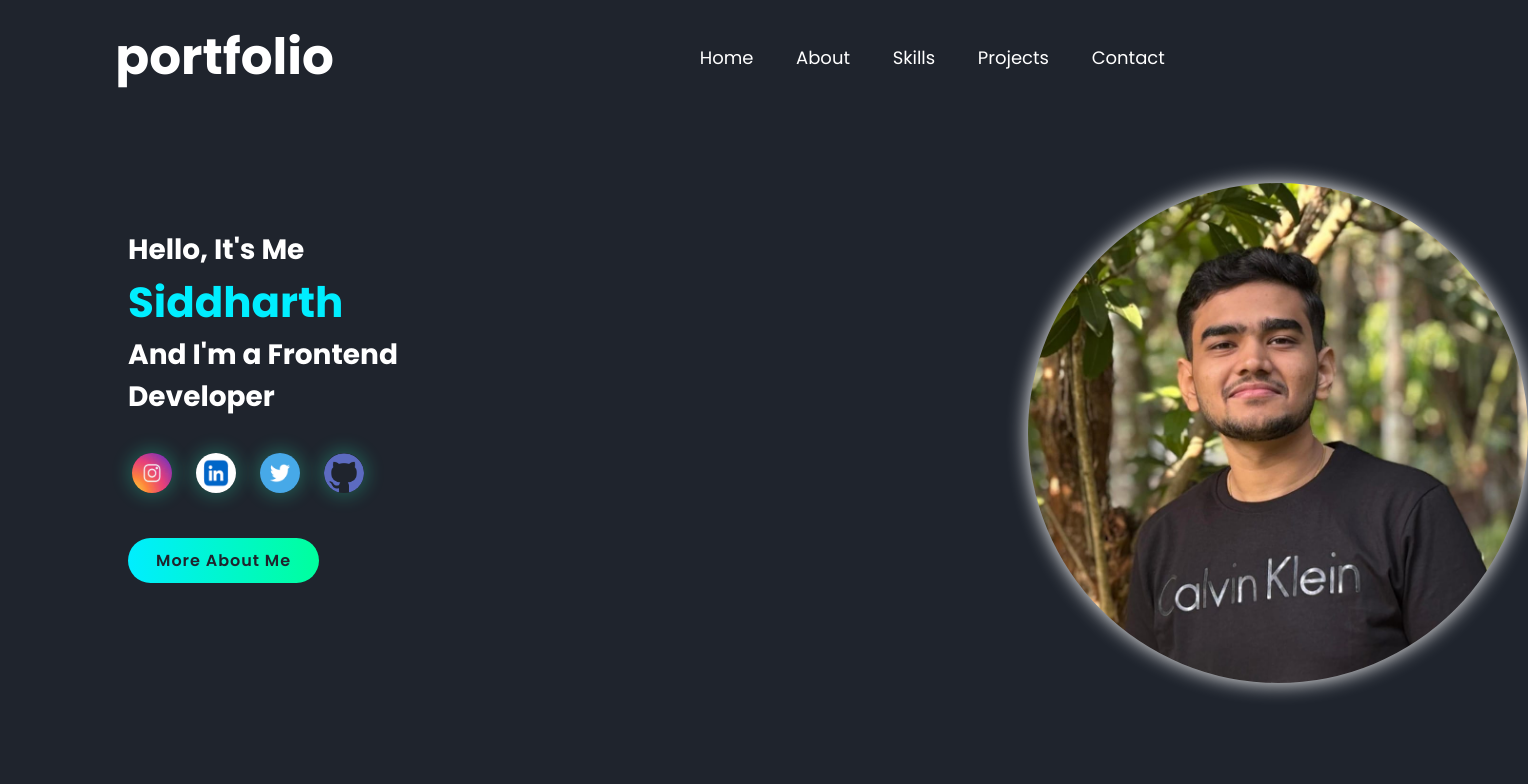
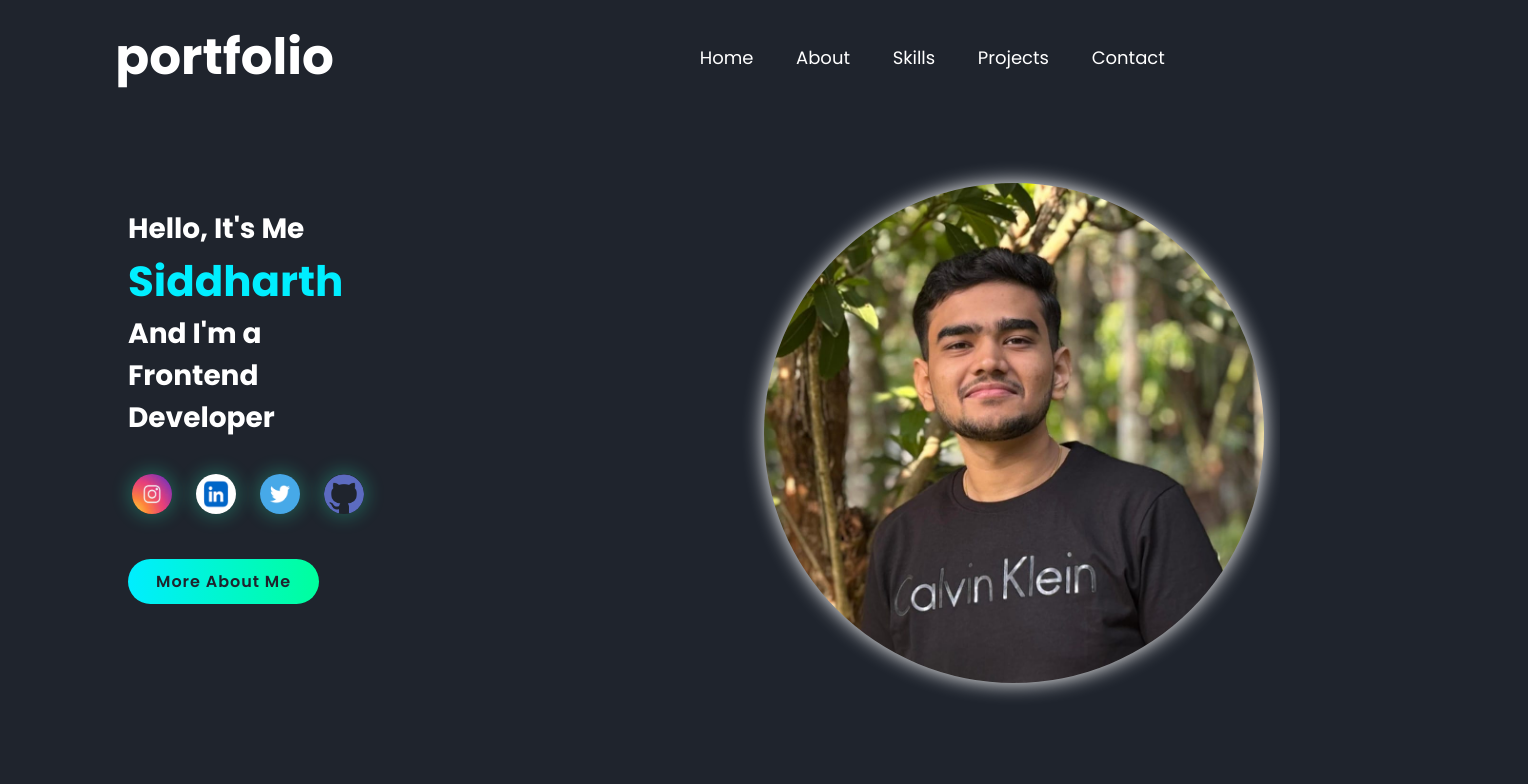
Before and after one commit to Siddharthb04/Portfolio, a plain HTML site: page index.html in a window 1280 px wide. Shown: the top 784 px of the page, 1528 px wide, since content can reach past the window. Drawn offline with Linux system fonts and the light colour scheme; files whose address does not match are found by name.

Commit message:
Update style.css

```diff
--- a/css/style.css
+++ b/css/style.css
@@ -80,7 +80,7 @@ body {
 
 .home-img {
     margin-top: 80px;
-    margin-left: 300px;
+    margin-left: 100px;
     width: 80%;
     height: 70%;
     display: flex;
@@ -102,7 +102,7 @@ body {
 
 }
 .home-content h1 {
-    width: 300px;
+    width: 200px;
     font-size: 4.2rem;
     font-weight: 700;
 
```
